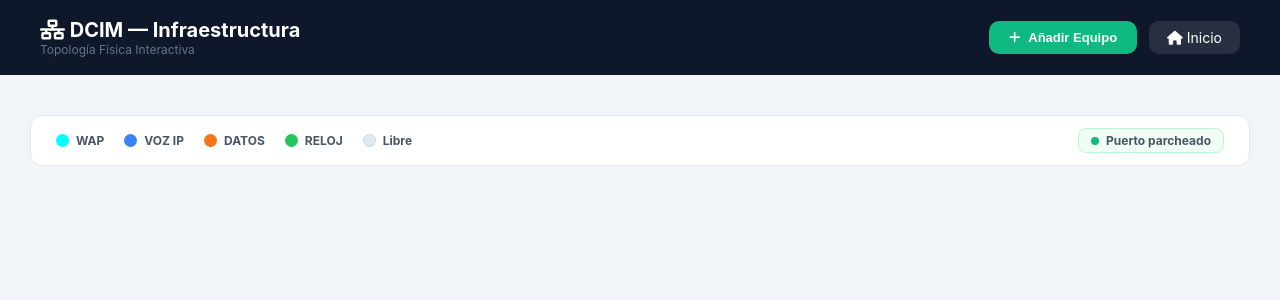
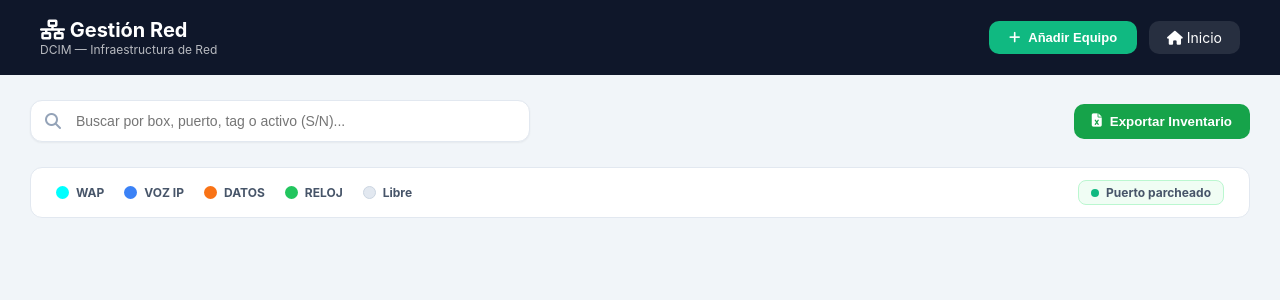
Before and after one commit to Repo-APS-Vallenar/jet-ocr, a Python web app: template templates/infra_red.html in a window 1280 px wide. Shown: the top 300 px of the page. Run offline with Jinja, Linux system fonts and the light colour scheme; the template is opened without the code that fills it, so the values that code supplies are empty.

Commit message:
Integration: Link Network Ports with OCR Assets (Equipos) v1

```diff
--- a/templates/infra_red.html
+++ b/templates/infra_red.html
@@ -3,7 +3,7 @@
 
 <head>
     <meta charset="UTF-8">
-    <title>Infraestructura Red - Altiplano Norte</title>
+    <title>Infraestructura Red - {{ session.get('company_name', 'Gestión Red') }}</title>
     <link rel="stylesheet" href="https://cdnjs.cloudflare.com/ajax/libs/font-awesome/6.4.0/css/all.min.css">
     <style>
         :root {
@@ -143,6 +143,74 @@
             border: 1px solid #e2e8f0;
             border-left: 6px solid;
             overflow-x: auto;
+            position: relative;
+        }
+
+        /* TOOLBAR & SEARCH */
+        .toolbar {
+            display: flex;
+            justify-content: space-between;
+            align-items: center;
+            margin-bottom: 25px;
+            gap: 15px;
+        }
+        .search-box {
+            position: relative;
+            flex: 1;
+            max-width: 500px;
+        }
+        .search-box i {
+            position: absolute;
+            left: 15px;
+            top: 50%;
+            transform: translateY(-50%);
+            color: #94a3b8;
+        }
+        .search-box input {
+            width: 100%;
+            padding: 12px 15px 12px 45px;
+            border-radius: 12px;
+            border: 1px solid #e2e8f0;
+            font-size: 14px;
+            outline: none;
+            transition: 0.2s;
+            box-shadow: 0 1px 2px rgba(0,0,0,0.05);
+        }
+        .search-box input:focus {
+            border-color: #3b82f6;
+            box-shadow: 0 0 0 3px rgba(59, 130, 246, 0.1);
+        }
+        .btn-export {
+            background: #16a34a;
+            color: white;
+            border: none;
+            padding: 10px 18px;
+            border-radius: 10px;
+            font-weight: 700;
+            cursor: pointer;
+            display: flex;
+            align-items: center;
+            gap: 8px;
+            transition: 0.2s;
+        }
+        .btn-export:hover { background: #15803d; transform: translateY(-1px); }
+
+        /* SEARCH HIGHLIGHT */
+        .port.search-match {
+            transform: scale(1.15);
+            z-index: 50;
+            border-color: #f59e0b !important;
+            box-shadow: 0 0 15px rgba(245, 158, 11, 0.9) !important;
+        }
+        .port.search-fade { opacity: 0.15; filter: grayscale(1); }
+
+        /* RESPONSIVE */
+        @media (max-width: 768px) {
+            .header { padding: 15px 20px; flex-direction: column; gap: 12px; text-align: center; }
+            .toolbar { flex-direction: column; align-items: stretch; }
+            .search-box { max-width: 100%; }
+            .port-grid { min-width: 900px; }
+            .network-element { padding: 12px; }
         }
 
         .network-element.switch-type {
@@ -587,8 +655,8 @@
 
     <div class="header">
         <div>
-            <h1 style="margin:0; font-size:20px;"><i class="fa-solid fa-network-wired"></i> DCIM — Infraestructura</h1>
-            <p style="margin:0; font-size:12px; color:#64748b;">Topología Física Interactiva</p>
+            <h1 style="margin:0; font-size:20px;"><i class="fa-solid fa-network-wired"></i> {{ session.get('company_name', 'Gestión Red') }}</h1>
+            <p style="margin:0; font-size:12px; opacity:0.7;">DCIM — Infraestructura de Red</p>
         </div>
         <div style="display:flex; gap:12px; align-items:center;">
             <button class="btn-add-el" onclick="openCreateEl()">
@@ -602,6 +670,14 @@
     </div>
 
     <div class="page-wrapper">
+        <div class="toolbar">
+            <div class="search-box">
+                <i class="fa-solid fa-magnifying-glass"></i>
+                <input type="text" id="global-search" placeholder="Buscar por box, puerto, tag o activo (S/N)..." oninput="filterNetwork()">
+            </div>
+            <button class="btn-export" onclick="exportExcel()"><i class="fa-solid fa-file-excel"></i> Exportar Inventario</button>
+        </div>
+
         <div class="legend">
             <div class="legend-item">
                 <div class="dot" style="background:var(--color-ap);"></div> WAP
@@ -860,7 +936,37 @@
 
     <script>
         let selectedId = null;
-        const bubble = document.getElementById('bubble');
+        // ─── BUSQUEDA ───────────────────────────────────────────
+        function filterNetwork() {
+            const q = document.getElementById('global-search').value.toLowerCase().trim();
+            const ports = document.querySelectorAll('.port');
+
+            if (q === '') {
+                ports.forEach(p => p.classList.remove('search-match', 'search-fade'));
+                return;
+            }
+
+            ports.forEach(p => {
+                const tag = (p.getAttribute('data-tag') || '').toLowerCase();
+                const dest = (p.getAttribute('data-dest') || '').toLowerCase();
+                const eq = (p.getAttribute('data-equipo') || '').toLowerCase();
+                const pname = (p.getAttribute('data-pname') || '').toLowerCase();
+
+                const match = tag.includes(q) || dest.includes(q) || eq.includes(q) || pname.includes(q);
+
+                if (match) {
+                    p.classList.add('search-match');
+                    p.classList.remove('search-fade');
+                } else {
+                    p.classList.remove('search-match');
+                    p.classList.add('search-fade');
+                }
+            });
+        }
+
+        function exportExcel() {
+            window.location.href = '/api/infra/exportar';
+        }
 
         // Mapa de colores por servicio
         const SVC_COLOR = {
```
Also changed, not shown: app.py (+35 -3 lines).
